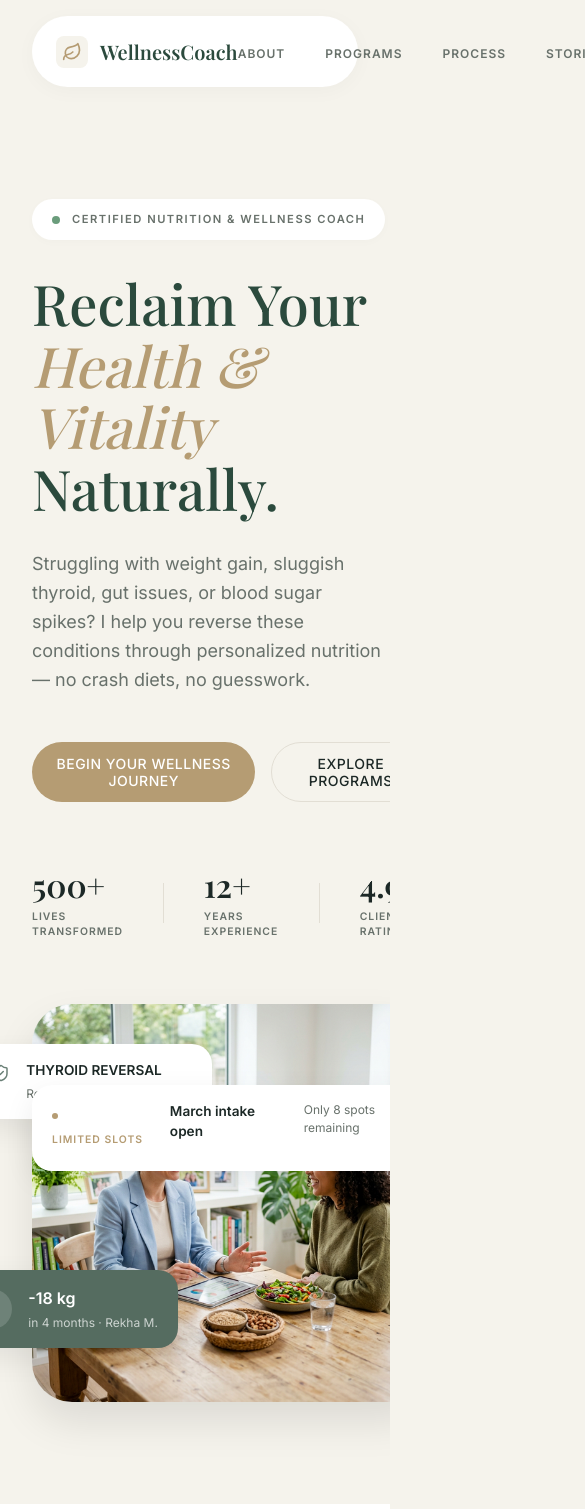
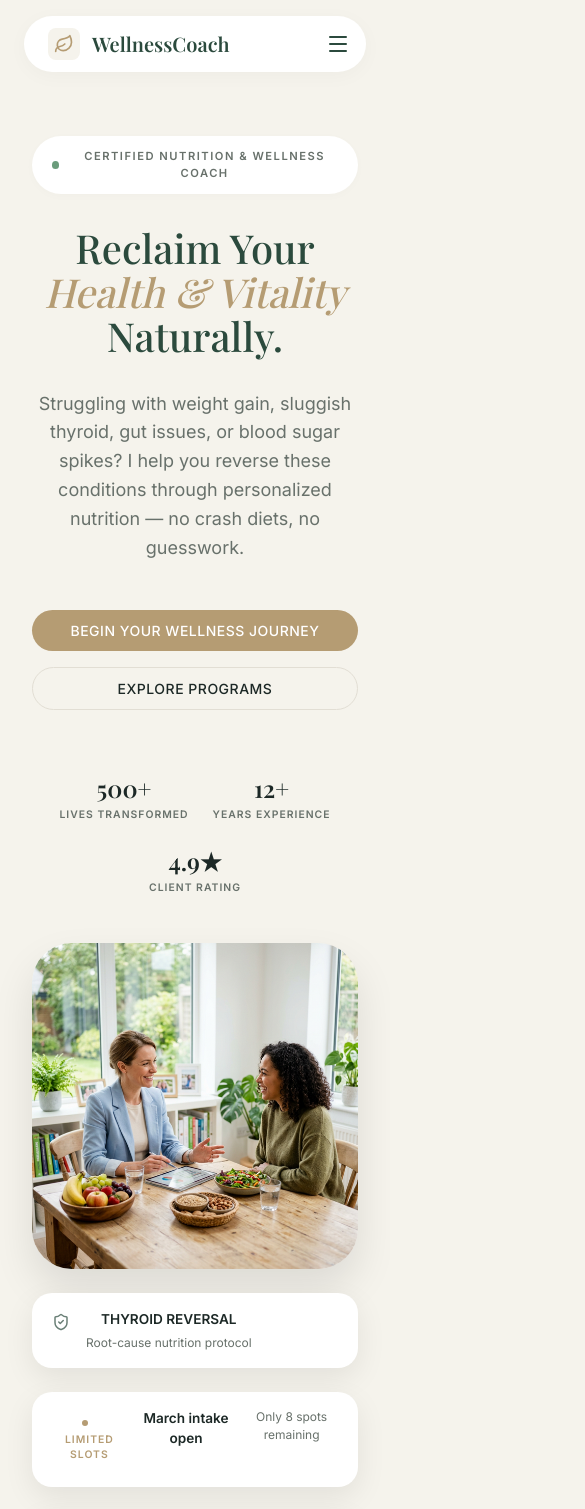
Before and after one commit to jithindevoffice-hue/nutrition-websie, a React (Vite) app: page / in a window 390 px wide. Shown: the top 1509 px of the page, 585 px wide, since content can reach past the window. Built offline with nearby package versions, Linux system fonts and the light colour scheme; a web font is replaced by a local one.

Commit message:
feat: Implement responsive layout adjustments across sections and a functional mobile navigation menu.

```diff
--- a/src/components/AboutSection.module.css
+++ b/src/components/AboutSection.module.css
@@ -154,10 +154,41 @@
     .container {
         grid-template-columns: 1fr;
         gap: 4rem;
+        text-align: center;
+    }
+
+    .subtitleWrapper {
+        justify-content: center;
+    }
+
+    .imageWrapper {
+        padding: 1.5rem 1.5rem 0 0;
+    }
+
+    .image {
+        transform: translate(-0.75rem, 0.75rem);
+        height: 400px;
     }
 
     .badge {
-        right: 50%;
-        transform: translateX(50%);
+        position: static;
+        margin: 2rem auto 0;
+        transform: none !important;
+        width: 100%;
+        max-width: 320px;
     }
 }
+
+@media (max-width: 768px) {
+    .credentialsGrid {
+        grid-template-columns: 1fr;
+    }
+
+    .title {
+        font-size: 2.25rem;
+    }
+
+    .image {
+        height: 300px;
+    }
+}
--- a/src/components/HeroSection.module.css
+++ b/src/components/HeroSection.module.css
@@ -213,9 +213,68 @@
 @media (max-width: 1024px) {
     .container {
         grid-template-columns: 1fr;
+        gap: 3rem;
+        text-align: center;
+    }
+
+    .content {
+        align-items: center;
+    }
+
+    .description {
+        max-width: 100%;
+        margin-left: auto;
+        margin-right: auto;
     }
 
     .title {
-        font-size: 3.5rem;
+        font-size: clamp(2.5rem, 8vw, 4rem);
+    }
+
+    .statsRow {
+        justify-content: center;
+        flex-wrap: wrap;
+        gap: 1.5rem;
+    }
+
+    .statDivider {
+        display: none;
     }
 }
+
+@media (max-width: 768px) {
+    .hero {
+        padding-top: 2rem;
+    }
+
+    .buttonGroup {
+        flex-direction: column;
+        width: 100%;
+    }
+
+    .statItem h3 {
+        font-size: 1.5rem;
+    }
+
+    .floatingBadge {
+        position: static;
+        width: 100%;
+        margin-top: 1rem;
+        transform: none !important;
+    }
+
+    .imageContainer {
+        display: flex;
+        flex-direction: column;
+        gap: 0.5rem;
+    }
+
+    .badgeTopLeft,
+    .badgeTopRight,
+    .badgeBottomLeft {
+        left: auto;
+        right: auto;
+        top: auto;
+        bottom: auto;
+    }
+}
--- a/src/components/Navbar.module.css
+++ b/src/components/Navbar.module.css
@@ -2,7 +2,7 @@
     position: sticky;
     top: 0;
     z-index: 100;
-    padding: 1rem 2rem;
+    padding: 1rem 1.5rem;
     background-color: var(--color-bg);
 }
 
@@ -16,6 +16,8 @@
     padding: 0.75rem 1rem 0.75rem 1.5rem;
     border-radius: var(--border-radius-pill);
     box-shadow: 0 4px 20px rgba(0, 0, 0, 0.03);
+    position: relative;
+    z-index: 101;
 }
 
 .logo {
@@ -40,12 +42,19 @@
     font-weight: 600;
     font-size: 1.25rem;
     color: var(--color-primary);
+    white-space: nowrap;
+}
+
+.navLinksWrapper {
+    display: flex;
+    align-items: center;
+    gap: 2.5rem;
 }
 
 .navLinks {
     display: flex;
     list-style: none;
-    gap: 2.5rem;
+    gap: 2rem;
     margin: 0;
     padding: 0;
 }
@@ -56,6 +65,7 @@
     letter-spacing: 1px;
     color: var(--color-text-muted);
     transition: color 0.2s;
+    white-space: nowrap;
 }
 
 .navLink:hover {
@@ -79,6 +89,7 @@
     font-size: 0.65rem;
     font-weight: 600;
     letter-spacing: 0.5px;
+    white-space: nowrap;
 }
 
 .statusDot {
@@ -87,3 +98,65 @@
     background-color: var(--color-accent);
     border-radius: 50%;
 }
+
+.mobileToggle {
+    display: none;
+    align-items: center;
+    justify-content: center;
+    color: var(--color-primary);
+    z-index: 102;
+}
+
+@media (max-width: 1024px) {
+    .navLinks {
+        gap: 1.5rem;
+    }
+}
+
+@media (max-width: 960px) {
+    .mobileToggle {
+        display: flex;
+    }
+
+    .navLinksWrapper {
+        position: fixed;
+        top: 0;
+        right: 0;
+        bottom: 0;
+        width: 100%;
+        height: 100vh;
+        background-color: var(--color-bg);
+        flex-direction: column;
+        justify-content: center;
+        gap: 3rem;
+        transform: translateY(-100%);
+        transition: transform 0.4s cubic-bezier(0.16, 1, 0.3, 1);
+        z-index: 100;
+        padding: 2rem;
+    }
+
+    .mobileOpen {
+        transform: translateY(0);
+    }
+
+    .navLinks {
+        flex-direction: column;
+        align-items: center;
+        gap: 2rem;
+    }
+
+    .navLink {
+        font-size: 1.25rem;
+    }
+
+    .actions {
+        flex-direction: column;
+        width: 100%;
+        max-width: 300px;
+    }
+
+    .statusBadge {
+        width: 100%;
+        justify-content: center;
+    }
+}
--- a/src/components/Navbar.tsx
+++ b/src/components/Navbar.tsx
@@ -1,8 +1,11 @@
+import { useState } from 'react';
 import { NavLink } from 'react-router-dom';
 import styles from './Navbar.module.css';
-import { Leaf } from 'lucide-react';
+import { Leaf, Menu, X } from 'lucide-react';
 
 export const Navbar = () => {
+    const [isMenuOpen, setIsMenuOpen] = useState(false);
+
     return (
         <nav className={styles.navbar}>
             <div className={styles.container}>
@@ -13,11 +16,12 @@ export const Navbar = () => {
                     <span className={styles.logoText}>WellnessCoach</span>
                 </div>
 
+                <div className={`${styles.navLinksWrapper} ${isMenuOpen ? styles.mobileOpen : ''}`}>
                     <ul className={styles.navLinks}>
-                    <li><NavLink to="/" className={styles.navLink}>ABOUT</NavLink></li>
-                    <li><NavLink to="/" className={styles.navLink}>PROGRAMS</NavLink></li>
-                    <li><NavLink to="/" className={styles.navLink}>PROCESS</NavLink></li>
-                    <li><NavLink to="/" className={styles.navLink}>STORIES</NavLink></li>
+                        <li><NavLink to="/" onClick={() => setIsMenuOpen(false)} className={styles.navLink}>ABOUT</NavLink></li>
+                        <li><NavLink to="/" onClick={() => setIsMenuOpen(false)} className={styles.navLink}>PROGRAMS</NavLink></li>
+                        <li><NavLink to="/" onClick={() => setIsMenuOpen(false)} className={styles.navLink}>PROCESS</NavLink></li>
+                        <li><NavLink to="/" onClick={() => setIsMenuOpen(false)} className={styles.navLink}>STORIES</NavLink></li>
                     </ul>
 
                     <div className={styles.actions}>
@@ -28,6 +32,11 @@ export const Navbar = () => {
                         <button className="btn btn-primary">BEGIN</button>
                     </div>
                 </div>
+
+                <button className={styles.mobileToggle} onClick={() => setIsMenuOpen(!isMenuOpen)}>
+                    {isMenuOpen ? <X size={24} /> : <Menu size={24} />}
+                </button>
+            </div>
         </nav>
     );
 };
--- a/src/components/ProcessSection.module.css
+++ b/src/components/ProcessSection.module.css
@@ -176,6 +176,31 @@
 
     .cardHeader::after {
         display: none;
-        /* Hide connecting line on mobile */
+    }
+
+    .title {
+        font-size: 2.75rem;
+    }
+
+    .process {
+        padding: 6rem 0;
     }
 }
+
+@media (max-width: 768px) {
+    .card {
+        padding: 2.5rem 1.5rem;
+    }
+
+    .stepNumber {
+        font-size: 2.5rem;
+    }
+
+    .cardTitle {
+        font-size: 1.25rem;
+    }
+
+    .process {
+        padding: 4rem 0;
+    }
+}
--- a/src/components/ProgramsSection.module.css
+++ b/src/components/ProgramsSection.module.css
@@ -300,6 +300,36 @@
     .headerArea {
         flex-direction: column;
         align-items: flex-start;
-        gap: 2rem;
+        gap: 1.5rem;
+    }
+
+    .cardContentDark,
+    .cardContentLight {
+        padding: 2.25rem;
     }
 }
+
+@media (max-width: 768px) {
+    .card {
+        flex-direction: column !important;
+    }
+
+    .cardImageWrapper,
+    .cardImageWrapperHalf,
+    .cardImageWrapperWide {
+        height: 250px;
+        order: -1;
+        width: 100%;
+        flex: none;
+    }
+
+    .iconBtnDark,
+    .iconBtnLight {
+        width: 40px;
+        height: 40px;
+    }
+
+    .cardNumberDark {
+        font-size: 2.5rem;
+    }
+}
--- a/src/components/TestimonialsSection.module.css
+++ b/src/components/TestimonialsSection.module.css
@@ -149,12 +149,10 @@
 
 .beforeBox {
     background-color: #fff0f0;
-    /* Soft red */
 }
 
 .afterBox {
     background-color: var(--color-success-bg);
-    /* Soft green */
 }
 
 .boxLabelBefore {
@@ -257,6 +255,45 @@
     .headerArea {
         flex-direction: column;
         align-items: flex-start;
-        gap: 2rem;
+        gap: 1.5rem;
+    }
+
+    .title {
+        font-size: 2.75rem;
     }
 }
+
+@media (max-width: 768px) {
+    .card {
+        padding: 2rem;
+    }
+
+    .quote {
+        font-size: 1rem;
+    }
+
+    .beforeAfter {
+        flex-direction: column;
+        gap: 0.5rem;
+    }
+
+    .arrowBetween {
+        transform: rotate(90deg);
+        margin: 0.5rem 0;
+    }
+
+    .beforeBox,
+    .afterBox {
+        width: 100%;
+        padding: 1rem;
+    }
+
+    .navConfig {
+        width: 100%;
+        justify-content: space-between;
+    }
+
+    .testimonials {
+        padding: 4rem 0;
+    }
+}
--- a/src/index.css
+++ b/src/index.css
@@ -33,7 +33,12 @@ body {
   line-height: 1.5;
 }
 
-h1, h2, h3, h4, h5, h6 {
+h1,
+h2,
+h3,
+h4,
+h5,
+h6 {
   font-family: var(--font-serif);
   font-weight: 500;
   color: var(--color-text-main);
@@ -41,19 +46,20 @@ h1, h2, h3, h4, h5, h6 {
 }
 
 h1 {
-  font-size: 4rem;
+  font-size: clamp(2.5rem, 8vw, 4rem);
 }
 
 h2 {
-  font-size: 2.5rem;
+  font-size: clamp(2rem, 5vw, 2.5rem);
 }
 
 h3 {
-  font-size: 1.75rem;
+  font-size: clamp(1.5rem, 3vw, 1.75rem);
 }
 
 p {
   color: var(--color-text-muted);
+  font-size: clamp(0.9375rem, 2vw, 1rem);
 }
 
 a {
@@ -80,6 +86,7 @@ button {
   transition: all 0.2s ease-in-out;
   text-transform: uppercase;
   letter-spacing: 0.5px;
+  white-space: nowrap;
 }
 
 .btn-primary {
@@ -107,7 +114,7 @@ button {
 }
 
 .btn-outline:hover {
-  background-color: rgba(0,0,0,0.02);
+  background-color: rgba(0, 0, 0, 0.02);
 }
 
 .btn-ghost {
@@ -123,7 +130,7 @@ button {
 .container {
   max-width: 1200px;
   margin: 0 auto;
-  padding: 0 2rem;
+  padding: 0 1.5rem;
 }
 
 /* Utilities */
@@ -137,5 +144,15 @@ button {
 }
 
 .section {
-  padding: 6rem 0;
+  padding: clamp(4rem, 10vw, 6rem) 0;
 }
+
+@media (max-width: 768px) {
+  .section {
+    padding: 3rem 0;
+  }
+
+  .container {
+    padding: 0 1rem;
+  }
+}
```
Lines whose indentation alone changed are shown as unchanged.
